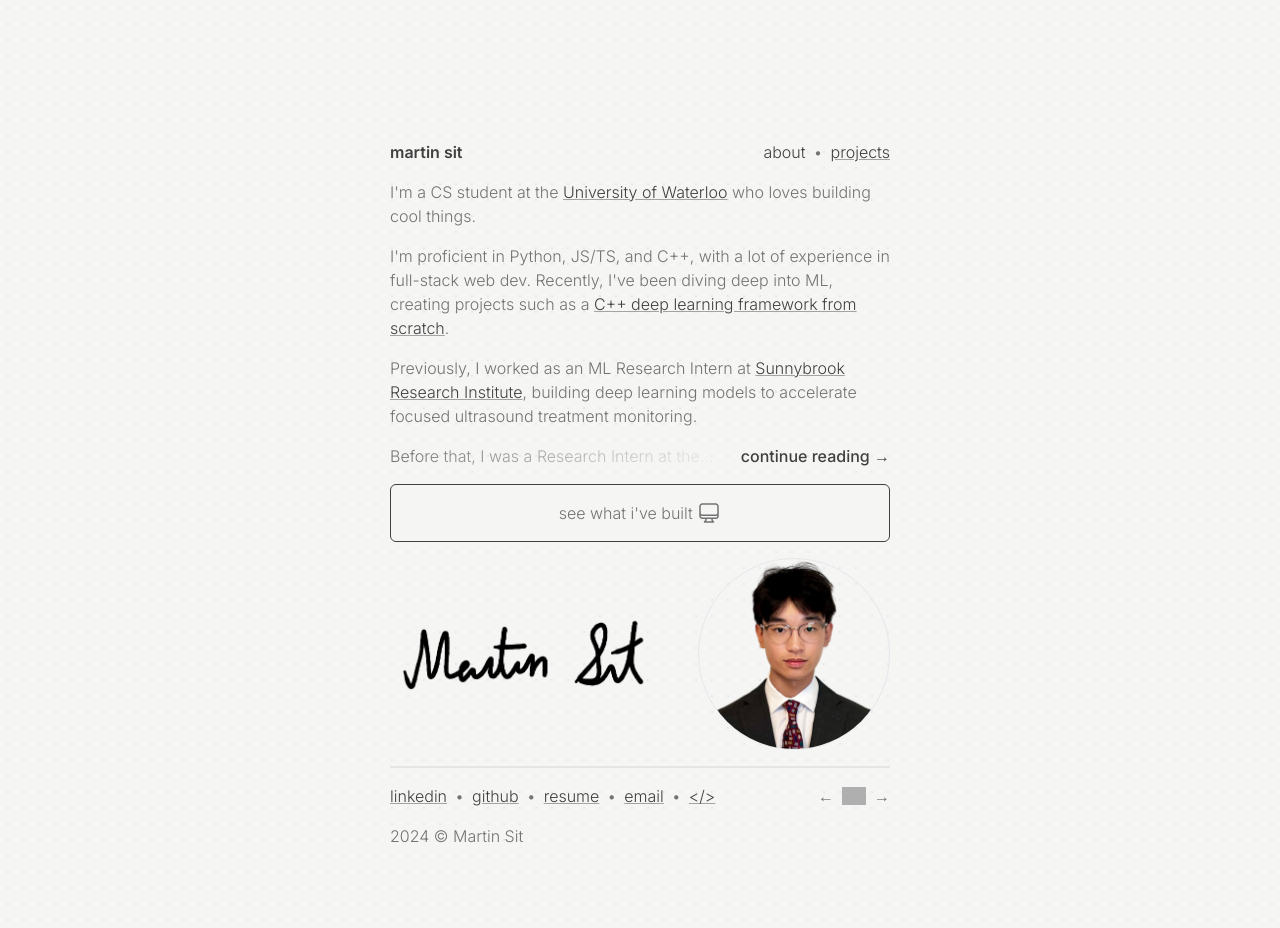
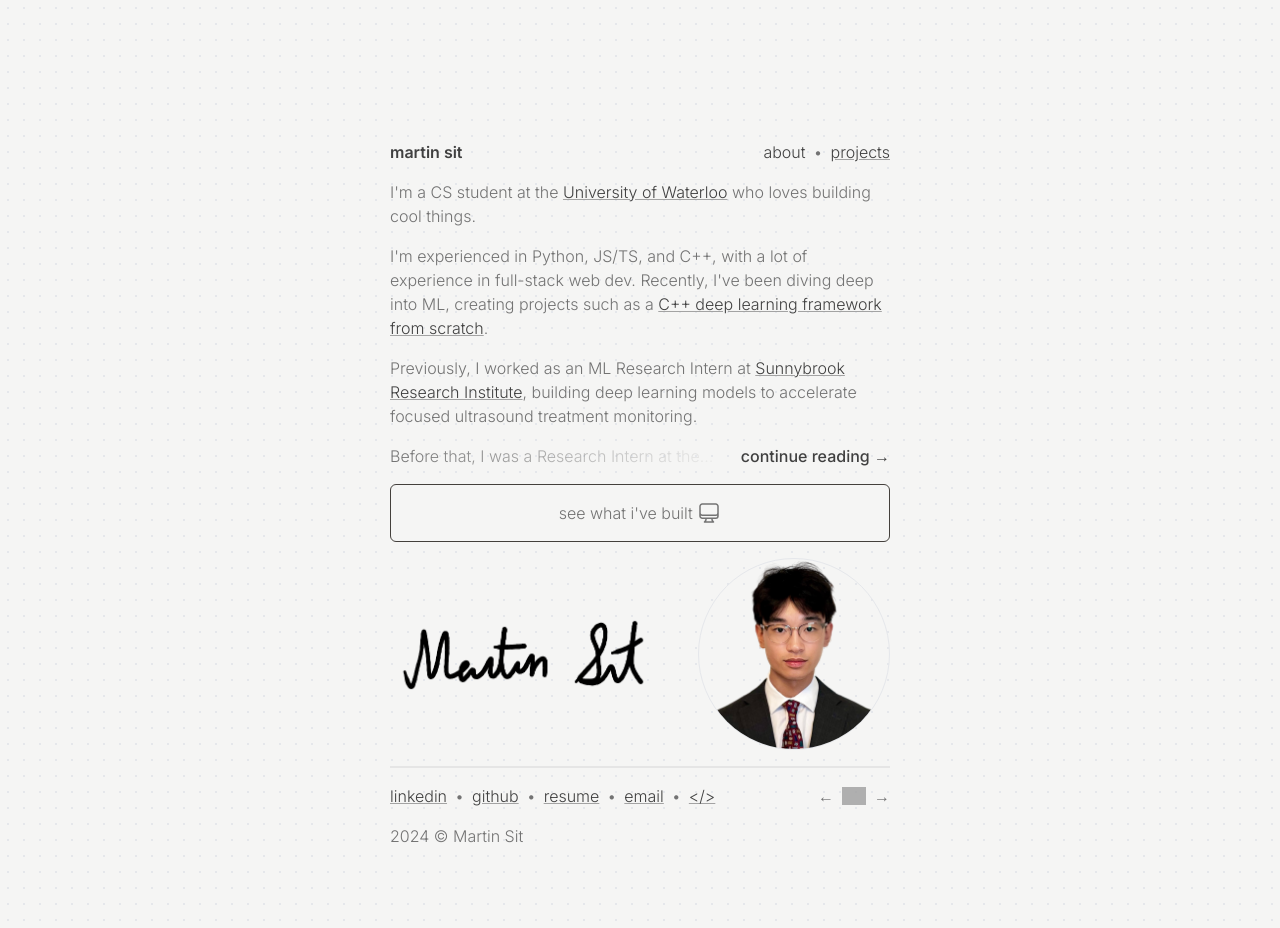
Before and after one commit to martin226/v2, a Next.js app: page / in a window 1280 px wide. Built offline with nearby package versions, Linux system fonts and the light colour scheme; grey boxes are pictures that could not be loaded.

Commit message:
feat: change word

```diff
--- a/src/app/page.js
+++ b/src/app/page.js
@@ -18,7 +18,7 @@ export default function About() {
         loves building cool things.
       </p>
       <p>
-        I&apos;m proficient in Python, JS/TS, and C++, with a lot of experience
+        I&apos;m experienced in Python, JS/TS, and C++, with a lot of experience
         in full-stack web dev. Recently, I&apos;ve been diving deep into ML,
         creating projects such as a{" "}
         <Link href="https://github.com/martin226/litenet">
```
